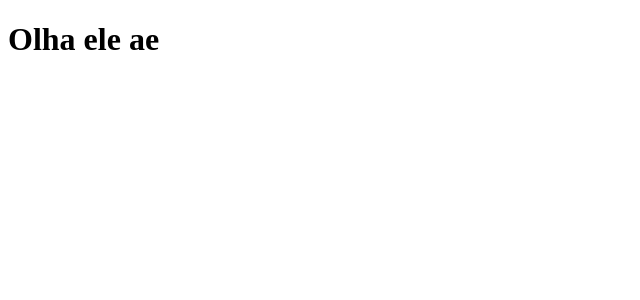
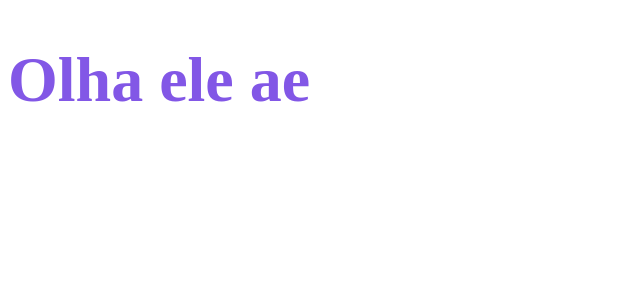
Before and after one commit to GabrielS0ares/glmoney, a React (Create React App) app: page / in a window 1280 px wide. Shown: the top 300 px of the page, without its empty margins (0-640 px from the left). Built offline with nearby package versions, Linux system fonts and the light colour scheme.

Commit message:
feat: demostracao de como usar o styled-components

```diff
--- a/package.json
+++ b/package.json
@@ -17,7 +17,8 @@
     "@types/jest": "^27.0.1",
     "@types/node": "^16.7.13",
     "@types/react": "^18.0.0",
-    "@types/react-dom": "^18.0.0"
+    "@types/react-dom": "^18.0.0",
+    "@types/styled-components": "^5.1.25"
   },
   "scripts": {
     "start": "react-scripts start",
--- a/src/App.tsx
+++ b/src/App.tsx
@@ -1,7 +1,14 @@
+import styled from 'styled-components'
+
+const Title = styled.h1` //para criar um compontenva vamos usar a primeiro letra maiuscula, e dentro das grazes vamos usar o codigo css puro para estilização
+  color: #8257e6;
+  font-size: 64px;
+`
+
 function App() {
   return (
     <div className="App">
-      <h1>Olha ele ae</h1>
+      <Title>Olha ele ae</Title>
     </div>
   );
 }
```
Also changed, not shown: 1 other file (tests, documents, lock files or other folders).
